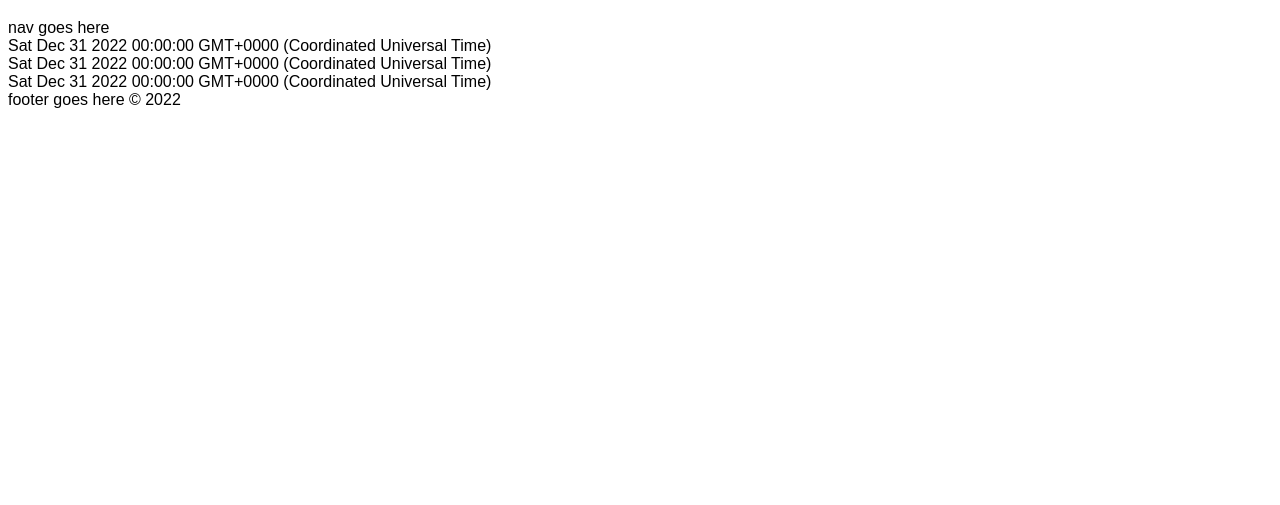
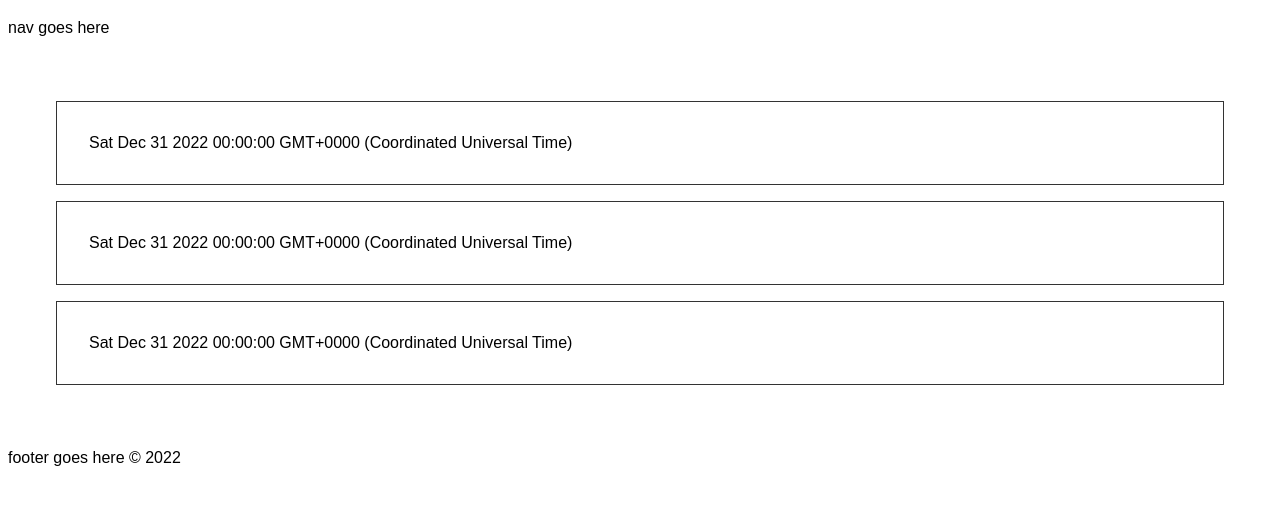
Before and after one commit to llkats/limni, an Eleventy site: page src/index.md in a window 1280 px wide. Shown: the part 61-566 px from the top of the page. Built offline with nearby package versions, Linux system fonts and the light colour scheme; Eleventy itself is replaced by a stand-in of ours; files that its build step writes are made by us from their sources.

Commit message:
modest article styles

```diff
--- a/src/index.css
+++ b/src/index.css
@@ -1,3 +1,13 @@
 body {
   font-family: sans-serif;
 }
+
+main {
+  padding: 3em;
+}
+
+article {
+  border: 1px solid #333;
+  margin: 1em 0;
+  padding: 2em;
+}
```
Also changed, not shown: 1 other file.
